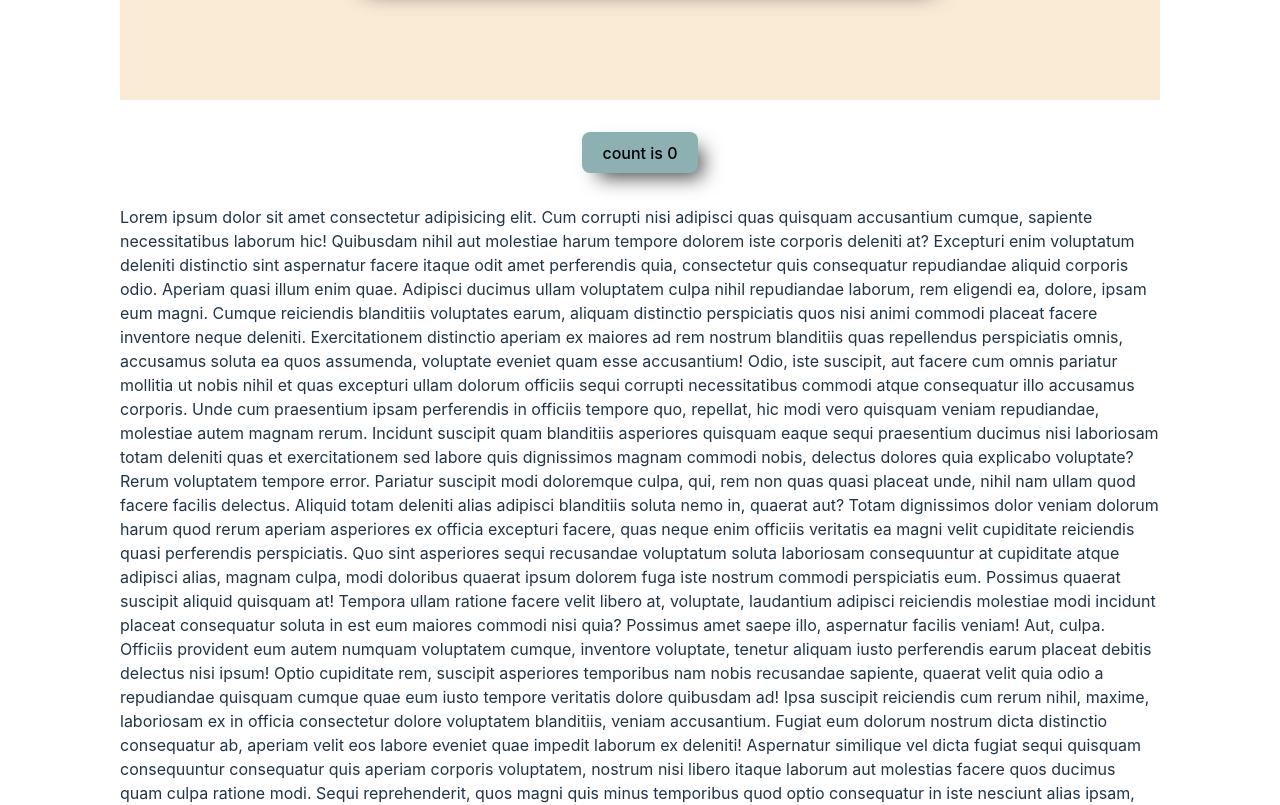
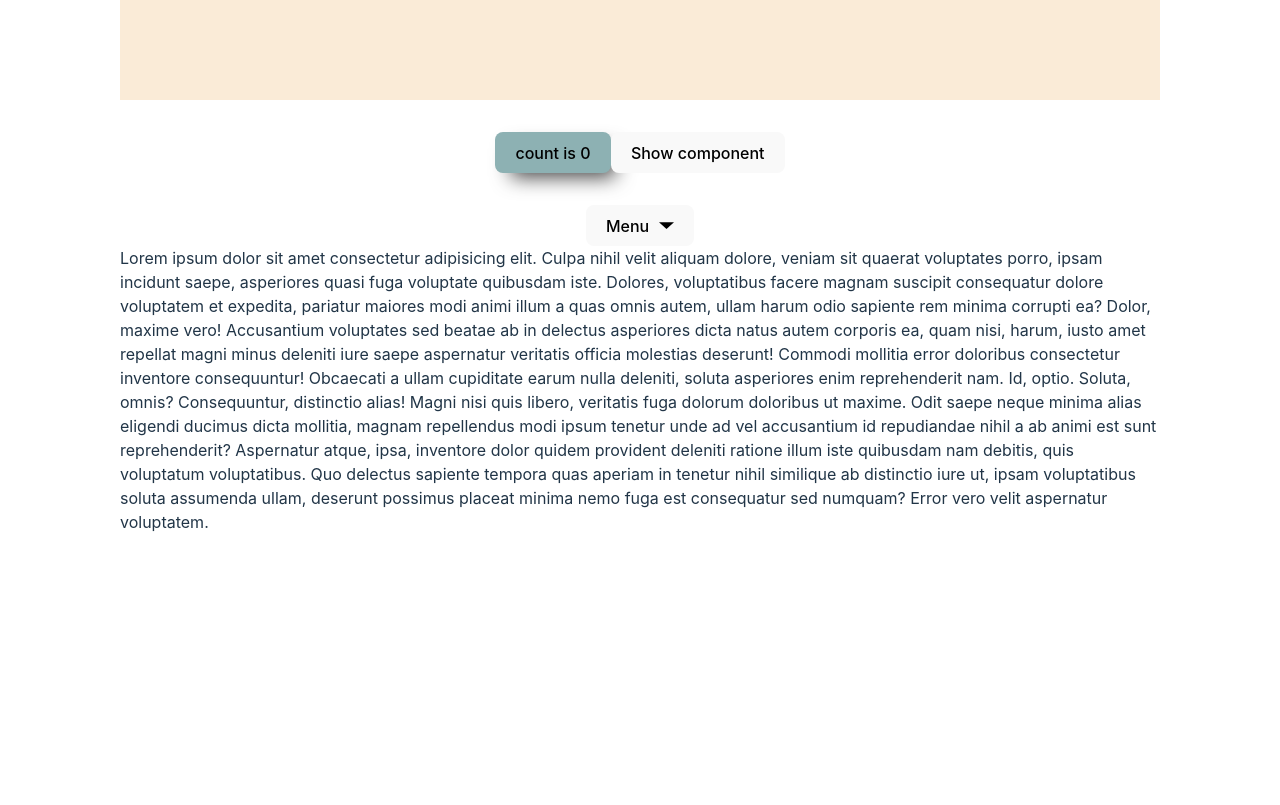
Before and after one commit to caarbelaezg/framer-motion-app, a React (Vite) app: page / in a window 1280 px wide. Shown: the part 500-1305 px from the top of the page. After the commit the page ends 1134 px from the top, so only its background shows below. Built offline with nearby package versions, Linux system fonts and the light colour scheme.

Commit message:
Animating drop down lists with display none

```diff
--- a/src/App.jsx
+++ b/src/App.jsx
@@ -1,11 +1,14 @@
 import { useState } from "react";
+import { motion, AnimatePresence } from "framer-motion";
 import { Button } from "./components/Button/Button";
 import { PresentationCard } from "./components/PresentationCard/PresentationCard";
 
 import "./App.css";
+import { DropDownMenu } from "./components/DropDownMenu/DropDownMenu";
 
 function App() {
   const [count, setCount] = useState(0);
+  const [showComponent, setShowComponent] = useState(false);
 
   const incrementCount = () => {
     setCount((count) => count + 1);
@@ -13,124 +16,33 @@ function App() {
 
   return (
     <>
-      <div className="random">
-        Random container
-      </div>
+      <div className="random">Random container</div>
       <PresentationCard />
       <div className="card">
         <Button count={incrementCount}>count is {count}</Button>
+        <button onClick={() => setShowComponent(!showComponent)}>
+          {!showComponent ? "Show component" : "Hide component"}
+        </button>
       </div>
+      <AnimatePresence>
+        {showComponent ? (
+          <motion.div
+            initial={{ opacity: 0 }}
+            animate={{ opacity: 1 }}
+            exit={{ opacity: 0 }}
+          >
+            <h3>Animated list</h3>
+            <motion.ul>
+              <li>Cosa 1</li>
+            </motion.ul>
+          </motion.div>
+        ) : null}
+      </AnimatePresence>
+      <DropDownMenu />
       <div>
-        Lorem ipsum dolor sit amet consectetur adipisicing elit. Cum corrupti
-        nisi adipisci quas quisquam accusantium cumque, sapiente necessitatibus
-        laborum hic! Quibusdam nihil aut molestiae harum tempore dolorem iste
-        corporis deleniti at? Excepturi enim voluptatum deleniti distinctio sint
-        aspernatur facere itaque odit amet perferendis quia, consectetur quis
-        consequatur repudiandae aliquid corporis odio. Aperiam quasi illum enim
-        quae. Adipisci ducimus ullam voluptatem culpa nihil repudiandae laborum,
-        rem eligendi ea, dolore, ipsam eum magni. Cumque reiciendis blanditiis
-        voluptates earum, aliquam distinctio perspiciatis quos nisi animi
-        commodi placeat facere inventore neque deleniti. Exercitationem
-        distinctio aperiam ex maiores ad rem nostrum blanditiis quas repellendus
-        perspiciatis omnis, accusamus soluta ea quos assumenda, voluptate
-        eveniet quam esse accusantium! Odio, iste suscipit, aut facere cum omnis
-        pariatur mollitia ut nobis nihil et quas excepturi ullam dolorum
-        officiis sequi corrupti necessitatibus commodi atque consequatur illo
-        accusamus corporis. Unde cum praesentium ipsam perferendis in officiis
-        tempore quo, repellat, hic modi vero quisquam veniam repudiandae,
-        molestiae autem magnam rerum. Incidunt suscipit quam blanditiis
-        asperiores quisquam eaque sequi praesentium ducimus nisi laboriosam
-        totam deleniti quas et exercitationem sed labore quis dignissimos magnam
-        commodi nobis, delectus dolores quia explicabo voluptate? Rerum
-        voluptatem tempore error. Pariatur suscipit modi doloremque culpa, qui,
-        rem non quas quasi placeat unde, nihil nam ullam quod facere facilis
-        delectus. Aliquid totam deleniti alias adipisci blanditiis soluta nemo
-        in, quaerat aut? Totam dignissimos dolor veniam dolorum harum quod rerum
-        aperiam asperiores ex officia excepturi facere, quas neque enim officiis
-        veritatis ea magni velit cupiditate reiciendis quasi perferendis
-        perspiciatis. Quo sint asperiores sequi recusandae voluptatum soluta
-        laboriosam consequuntur at cupiditate atque adipisci alias, magnam
-        culpa, modi doloribus quaerat ipsum dolorem fuga iste nostrum commodi
-        perspiciatis eum. Possimus quaerat suscipit aliquid quisquam at! Tempora
-        ullam ratione facere velit libero at, voluptate, laudantium adipisci
-        reiciendis molestiae modi incidunt placeat consequatur soluta in est eum
-        maiores commodi nisi quia? Possimus amet saepe illo, aspernatur facilis
-        veniam! Aut, culpa. Officiis provident eum autem numquam voluptatem
-        cumque, inventore voluptate, tenetur aliquam iusto perferendis earum
-        placeat debitis delectus nisi ipsum! Optio cupiditate rem, suscipit
-        asperiores temporibus nam nobis recusandae sapiente, quaerat velit quia
-        odio a repudiandae quisquam cumque quae eum iusto tempore veritatis
-        dolore quibusdam ad! Ipsa suscipit reiciendis cum rerum nihil, maxime,
-        laboriosam ex in officia consectetur dolore voluptatem blanditiis,
-        veniam accusantium. Fugiat eum dolorum nostrum dicta distinctio
-        consequatur ab, aperiam velit eos labore eveniet quae impedit laborum ex
-        deleniti! Aspernatur similique vel dicta fugiat sequi quisquam
-        consequuntur consequatur quis aperiam corporis voluptatem, nostrum nisi
-        libero itaque laborum aut molestias facere quos ducimus quam culpa
-        ratione modi. Sequi reprehenderit, quos magni quis minus temporibus quod
-        optio consequatur in iste nesciunt alias ipsam, autem, magnam
-        accusantium vel veritatis! Magnam facilis perferendis amet laboriosam,
-        placeat quo. Velit ad voluptas atque vitae optio natus soluta temporibus
-        libero itaque aperiam ullam, amet quae porro vel molestiae quos
-        inventore deleniti? Itaque aliquid hic veritatis, fugit ratione adipisci
-        blanditiis doloribus saepe perferendis architecto, qui nostrum numquam
-        rerum voluptas placeat quos temporibus! Quia accusantium, pariatur eum
-        maiores minima recusandae nesciunt inventore alias. Vero blanditiis
-        distinctio aliquam ea magnam quaerat ut, quam voluptates! Numquam
-        accusantium eligendi neque, ipsam reiciendis inventore cumque suscipit,
-        facilis harum ea autem fuga placeat quis labore quos nihil optio itaque
-        tenetur voluptas libero non totam voluptatum excepturi? In blanditiis
-        aspernatur nobis numquam ducimus aliquam amet eius, at ipsum voluptatem.
-        Deleniti illum sunt voluptatem suscipit earum aut odit veniam laudantium
-        beatae, sequi soluta? Quis tempora ratione rem debitis alias quaerat.
-        Accusantium distinctio obcaecati quidem laudantium dignissimos unde
-        earum praesentium harum aperiam? Modi eos earum qui reiciendis
-        repudiandae. Id, harum amet deleniti delectus ipsam saepe quis suscipit
-        accusantium consequuntur rem, libero quia ad cum excepturi fugit
-        eligendi assumenda placeat repudiandae rerum dolorem accusamus aliquid.
-        Sint iusto voluptatibus tenetur architecto aperiam a voluptate,
-        cupiditate dignissimos odio molestias fuga minus reiciendis dolores ipsa
-        rem maxime modi nam veritatis expedita quam accusantium. Odit cupiditate
-        cumque eveniet odio! In earum iusto vel cum corrupti consequuntur sed at
-        accusantium iste, itaque facere nihil debitis. Eum fugiat ex atque porro
-        sunt saepe dignissimos, eos nam non nobis quo qui iste sint animi quod
-        explicabo inventore provident quasi repellendus suscipit eveniet
-        corrupti. Ipsum dolore minus, laborum natus minima corrupti harum
-        repellat unde quod reprehenderit facere ducimus eius illo quasi labore
-        at voluptatibus mollitia totam porro? Non recusandae perferendis harum
-        assumenda maiores, sapiente debitis qui laborum, obcaecati numquam animi
-        perspiciatis incidunt dignissimos. Iste consequatur odit officiis vitae.
-        Deleniti iure nihil tenetur officia obcaecati laboriosam, id quam ipsum
-        a ducimus! Quidem rerum quaerat autem asperiores odio at ipsam
-        perspiciatis vel vero. Eum obcaecati quam provident nihil quisquam
-        reiciendis necessitatibus inventore beatae eius, voluptas, officiis at
-        qui aperiam. Excepturi deleniti voluptate, quasi temporibus commodi ex
-        aliquam natus, itaque soluta atque autem nulla repellendus. Libero
-        laboriosam numquam veniam quia corporis necessitatibus. Corrupti dolore
-        atque fuga molestias, similique excepturi. Ullam placeat, possimus
-        labore doloribus asperiores est sit quo? Labore, dolorum mollitia. Est,
-        porro sint voluptatibus debitis dicta aut, perspiciatis officiis magni
-        quas modi sed itaque? Aspernatur, fugit mollitia ullam incidunt quaerat
-        molestiae est odit nobis ratione, fugiat veniam sapiente et architecto?
-        Est sequi minus doloremque animi enim, vitae beatae neque dolorum harum.
-        Voluptatum, nemo esse et dolore expedita nesciunt vitae accusamus
-        consequatur tenetur repudiandae illum est necessitatibus accusantium
-        dolores odit eveniet dolorum provident deleniti blanditiis doloremque
-        laborum itaque! Fugit rem porro dolorum expedita ducimus atque cumque
-        vitae sapiente sed ipsum, ipsa reprehenderit tempora distinctio adipisci
-        amet quidem id iure maiores alias molestias consequatur maxime
-        provident! Animi temporibus beatae nulla, tempore velit corporis
-        nesciunt illum iusto suscipit nobis eos officiis mollitia non quae atque
-        aliquam explicabo earum quasi magnam accusamus neque ullam! Ipsum
-        explicabo unde qui magnam molestias, sequi nam esse at iusto laborum
-        alias numquam, quidem, dicta dolor repellendus architecto consequatur
-        laudantium porro aut. Reiciendis dolor blanditiis deleniti iusto! Fugiat
-        dolorum, sed ratione corporis mollitia harum modi exercitationem enim
-        aliquid ipsa illum ipsam quam doloribus. Illum dolorum quaerat et.
-        Cumque, quidem. Consequatur facere hic unde sequi voluptas nesciunt vero
-        officiis, laboriosam aperiam fuga error quae ipsa non, dolorum commodi
-        dolor quos consequuntur possimus rem?
+        Lorem ipsum dolor sit amet consectetur adipisicing elit. Culpa nihil velit aliquam dolore, veniam sit quaerat voluptates porro, ipsam incidunt saepe, asperiores quasi fuga voluptate quibusdam iste. Dolores, voluptatibus facere magnam suscipit consequatur dolore voluptatem et expedita, pariatur maiores modi animi illum a quas omnis autem, ullam harum odio sapiente rem minima corrupti ea? Dolor, maxime vero! Accusantium voluptates sed beatae ab in delectus asperiores dicta natus autem corporis ea, quam nisi, harum, iusto amet repellat magni minus deleniti iure saepe aspernatur veritatis officia molestias deserunt! Commodi mollitia error doloribus consectetur inventore consequuntur! Obcaecati a ullam cupiditate earum nulla deleniti, soluta asperiores enim reprehenderit nam. Id, optio. Soluta, omnis? Consequuntur, distinctio alias! Magni nisi quis libero, veritatis fuga dolorum doloribus ut maxime. Odit saepe neque minima alias eligendi ducimus dicta mollitia, magnam repellendus modi ipsum tenetur unde ad vel accusantium id repudiandae nihil a ab animi est sunt reprehenderit? Aspernatur atque, ipsa, inventore dolor quidem provident deleniti ratione illum iste quibusdam nam debitis, quis voluptatum voluptatibus. Quo delectus sapiente tempora quas aperiam in tenetur nihil similique ab distinctio iure ut, ipsam voluptatibus soluta assumenda ullam, deserunt possimus placeat minima nemo fuga est consequatur sed numquam? Error vero velit aspernatur voluptatem.
       </div>
+
     </>
   );
 }
--- /dev/null
+++ b/src/components/DropDownMenu/DropDownMenu.css
@@ -0,0 +1,12 @@
+.list{
+  height: 0px;
+  width: 0px;
+}
+
+.list[data-isOpen="true"] {
+  background-color: red;
+  position: absolute;
+  height: 200px;
+  width: 150px;
+  border-radius: 10px;
+}
--- /dev/null
+++ b/src/components/DropDownMenu/DropDownMenu.jsx
@@ -0,0 +1,80 @@
+import { useState } from "react";
+import { motion, AnimatePresence } from "framer-motion";
+import "./DropDownMenu.css";
+
+const itemVariants = {
+  open: {
+    opacity: 1,
+    y: 0,
+    transition: { type: "spring", stiffness: 300, damping: 24 },
+  },
+  closed: { opacity: 0, y: 20, transition: { duration: 0.2 } },
+};
+
+export const DropDownMenu = () => {
+  const [isOpen, setIsOpen] = useState(false);
+
+  return (
+    <motion.nav
+      initial={false}
+      animate={isOpen ? "open" : "closed"}
+      className="menu"
+      style={{ position: "relative" }}
+    >
+      <motion.button
+        whileTap={{ scale: 0.97 }}
+        onClick={() => setIsOpen(!isOpen)}
+        style={{ display: "flex", gap: "10px" }}
+      >
+        Menu
+        <motion.div
+          variants={{
+            open: { rotate: 180 },
+            closed: { rotate: 0 },
+          }}
+          transition={{ duration: 0.2 }}
+          style={{ originY: 0.55 }}
+        >
+          <svg width="15" height="15" viewBox="0 0 20 20">
+            <path d="M0 7 L 20 7 L 10 16" />
+          </svg>
+        </motion.div>
+      </motion.button>
+      <motion.ul
+        variants={{
+          open: {
+            display: 'block',
+            clipPath: "inset(0% 0% 0% 0% round 10px)",
+            transition: {
+              type: "spring",
+              bounce: 0,
+              duration: 0.7,
+              delayChildren: 0.3,
+              staggerChildren: 0.05
+            }
+          },
+          closed: {
+            display: 'none',
+            clipPath: "inset(10% 50% 90% 50% round 10px)",
+            transition: {
+              type: "spring",
+              bounce: 0,
+              duration: 0.3,
+            }
+          }
+        }}
+        style={{
+          pointerEvents: isOpen ? "auto" : "none",
+          backgroundColor: "red",
+          position: "absolute",
+        }}
+      >
+        <motion.li variants={itemVariants}>Item 1 </motion.li>
+        <motion.li variants={itemVariants}>Item 2 </motion.li>
+        <motion.li variants={itemVariants}>Item 3 </motion.li>
+        <motion.li variants={itemVariants}>Item 4 </motion.li>
+        <motion.li variants={itemVariants}>Item 5 </motion.li>
+      </motion.ul>
+    </motion.nav>
+  );
+};
```
Also changed, not shown: src/App.css (+7 -0 lines).
